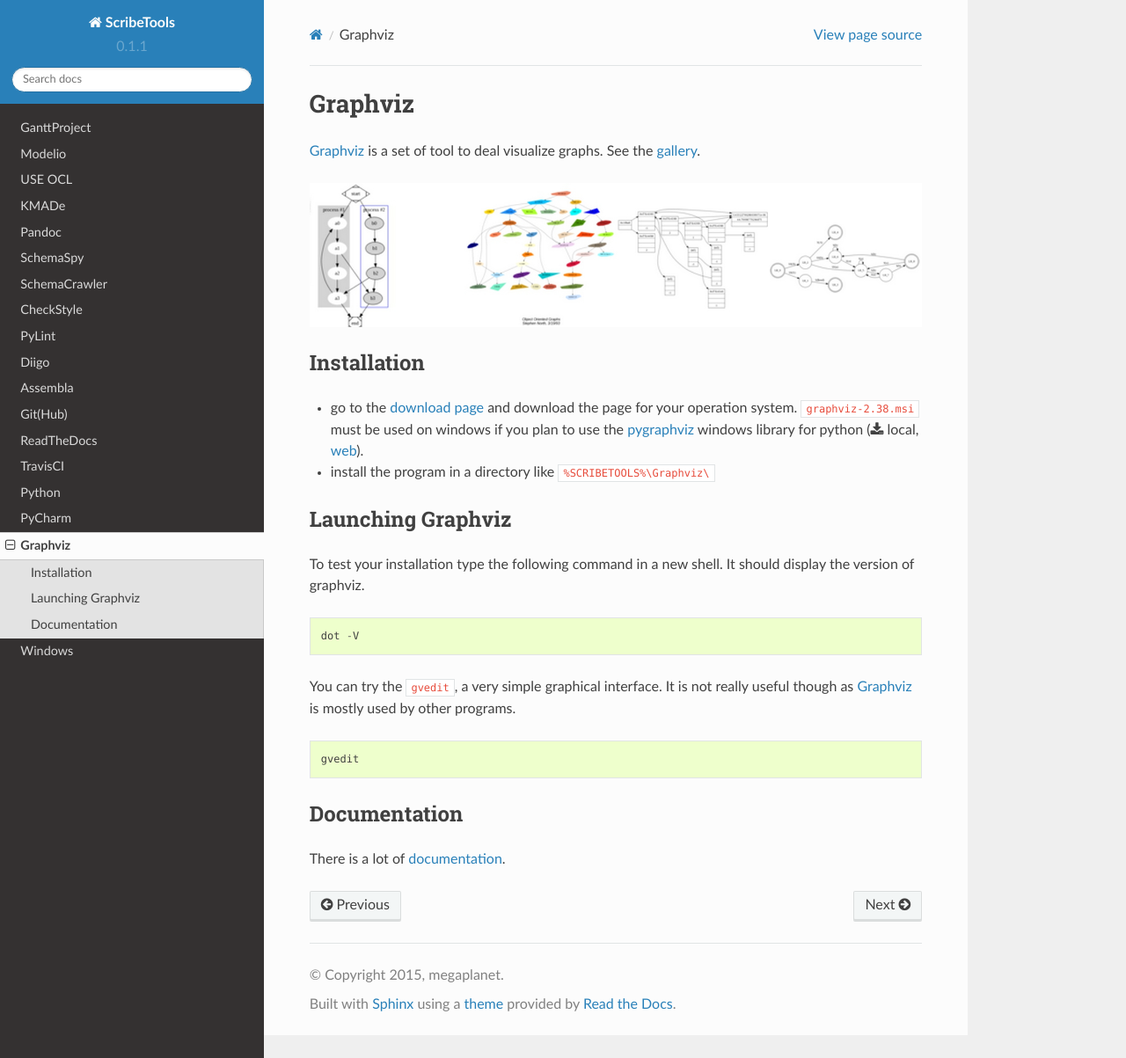
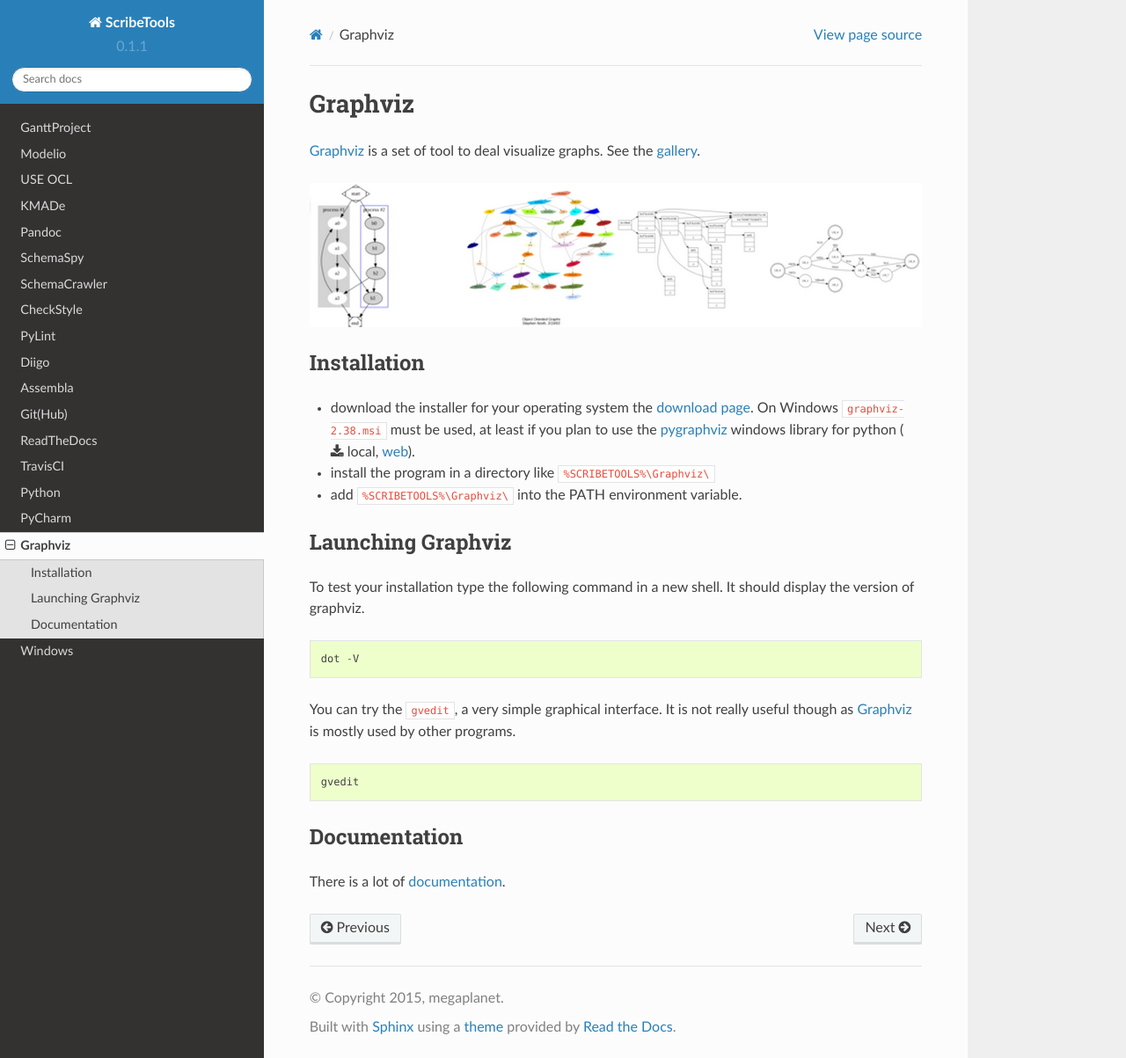
Before and after one commit to ScribesZone/ScribesTools, a Sphinx documentation site: the page built from docs/graphviz/index.rst, in a window 1280 px wide and 1203 px high. Shown: the whole window at 88% size. Built offline with Sphinx 7.4.7 and the Read the Docs theme 2.0.0, drawn with Linux system fonts in a browser that asks for light colours; pages that are not in the unit, such as notebooks, are missing from menus.

Commit message:
add information about PATH, and directory renamed to Graphviz

```diff
--- a/docs/graphviz/index.rst
+++ b/docs/graphviz/index.rst
@@ -8,10 +8,11 @@
 Installation
 ------------
 
-*   go to the `download page`_ and download the page for your operation system.
-    ``graphviz-2.38.msi`` must be used on windows if you plan to use the
-    pygraphviz_ windows library for python |GraphVizWin|.
+*   download the installer for your operating system  the `download page`_.
+    On Windows ``graphviz-2.38.msi`` must be used, at least if you
+    plan to use the pygraphviz_ windows library for python |GraphVizWin|.
 *   install the program in a directory like ``%SCRIBETOOLS%\Graphviz\``
+*   add ``%SCRIBETOOLS%\Graphviz\`` into the PATH environment variable.
 
 Launching Graphviz
 ------------------
```
